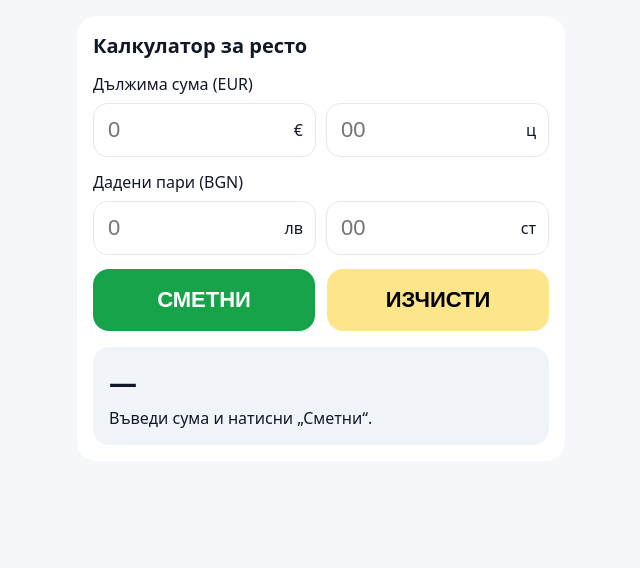
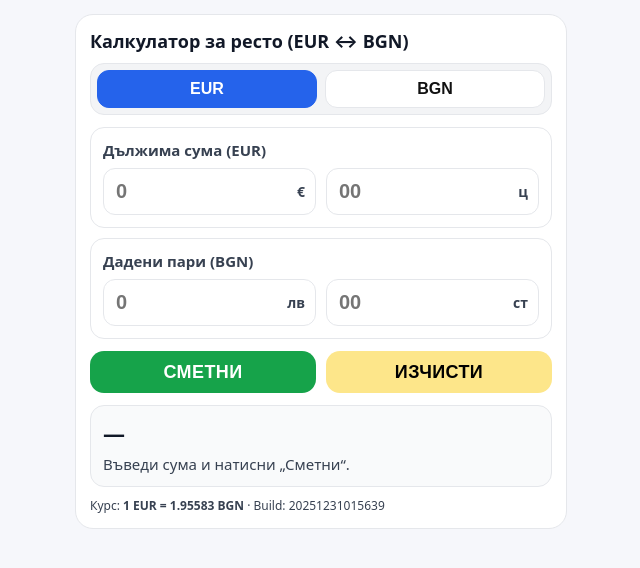
Before and after one commit to okouzov/resto, a plain HTML site: page index.html in a window 1280 px wide. Shown: the whole page, without its empty margins (319-959 px from the left). Drawn offline with Linux system fonts and the light colour scheme.

Commit message:
Add files via upload

```diff
--- a/index.html
+++ b/index.html
@@ -5,89 +5,179 @@
 <meta name="viewport" content="width=device-width, initial-scale=1">
 <title>Ресто</title>
 
-<meta name="theme-color" content="#16a34a">
+<meta name="theme-color" content="#2563eb">
 <meta name="apple-mobile-web-app-capable" content="yes">
 <meta name="apple-mobile-web-app-title" content="Ресто">
 
-<link rel="manifest" href="manifest.webmanifest?v=20251231014510">
+<link rel="manifest" href="manifest.webmanifest?v=20251231015639">
 <link rel="icon" href="icon-192.png">
 <link rel="apple-touch-icon" href="icon-192.png">
 
 <style>
 :root{
-  --bg:#f6f7fb;--card:#fff;--text:#111827;--muted:#374151;
+  --bg:#f6f7fb;
+  --card:#fff;
+  --text:#111827;
+  --muted:#374151;
   --border:#e5e7eb;
+  --blue:#2563eb;
+  --danger:#b91c1c;
   --green:#16a34a;
   --yellow:#fde68a;
-  --danger:#b91c1c;
 }
 *{box-sizing:border-box}
-body{margin:0;font-family:system-ui;background:var(--bg);color:var(--text)}
-.wrap{max-width:520px;margin:0 auto;padding:16px}
-.card{background:var(--card);border-radius:20px;padding:16px}
-h1{font-size:20px;margin:0 0 14px}
+body{
+  margin:0;
+  font-family: system-ui, -apple-system, Segoe UI, Roboto, Helvetica, Arial;
+  background:var(--bg);
+  color:var(--text);
+}
+.wrap{max-width:520px;margin:0 auto;padding:14px}
+.card{
+  background:var(--card);
+  border:1px solid var(--border);
+  border-radius:18px;
+  padding:14px;
+}
+h1{font-size:18px;margin:0 0 10px}
 
-.label{font-size:16px;margin-bottom:8px}
-.unit{font-size:16px}
+/* Toggle */
+.seg{
+  display:grid;
+  grid-template-columns:1fr 1fr;
+  gap:8px;
+  padding:6px;
+  border:1px solid var(--border);
+  border-radius:14px;
+  background:#f3f4f6;
+  margin: 8px 0 12px;
+}
+.seg button{
+  border:1px solid var(--border);
+  background:#fff;
+  color:#111;
+  border-radius:12px;
+  padding:10px 0;
+  font-size:16px;
+  font-weight:800;
+  line-height:1;
+  display:flex;
+  align-items:center;
+  justify-content:center;
+}
+.seg button.active-eur{
+  background:var(--blue);
+  border-color:var(--blue);
+  color:#fff;
+}
+.seg button:active{transform:scale(.99)}
 
-.section{margin-bottom:14px}
-.row{display:flex;gap:10px}
+/* Sections / fields */
+.section{
+  border:1px solid var(--border);
+  border-radius:14px;
+  padding:12px;
+  background:#fff;
+  margin-bottom:10px;
+}
+.section.error{
+  border-color:var(--danger);
+  background:#fff5f5;
+}
+.label{
+  font-size:15px;
+  font-weight:700;
+  color:var(--muted);
+  margin:0 0 8px;
+}
+.row{
+  display:flex;
+  gap:10px;
+  align-items:center;
+  flex-wrap:nowrap;
+}
+.field{
+  flex:1;
+  display:flex;
+  align-items:center;
+  gap:8px;
+  border:1px solid var(--border);
+  border-radius:12px;
+  padding:10px 10px;
+  min-width:0;
+  background:#fff;
+}
+.field input{
+  width:100%;
+  min-width:0;
+  border:0;
+  outline:none;
+  font-size:20px;       /* по-едри цифри */
+  font-weight:800;
+  background:transparent;
+}
+.unit{
+  font-size:14px;
+  font-weight:800;
+  color:var(--muted);
+  white-space:nowrap;
+}
 
-.field{flex:1;display:flex;align-items:center;gap:8px;
-border:1px solid var(--border);border-radius:14px;padding:12px}
-.field input{width:100%;border:0;font-size:22px;outline:none}
-
-.actions{display:flex;gap:12px;margin-top:14px}
+/* Buttons */
+.actions{display:flex;gap:10px;margin-top:12px}
 .btn{
   flex:1;
-  border-radius:16px;
-  padding:18px;
-  font-size:22px;
-  font-weight:800;
-  border:none;
+  border:none;             /* без рамка */
+  border-radius:14px;
+  padding:12px 12px;       /* нормален размер, не „гигантски“ */
+  font-size:18px;          /* по-едър надпис */
+  font-weight:900;
+  line-height:1;
+  display:flex;            /* надписът да „запълва“ полезната площ */
+  align-items:center;
+  justify-content:center;
+  letter-spacing:.4px;
 }
-.btn.primary{
-  background:var(--green);
-  color:#fff;
+.btn.primary{background:var(--green); color:#fff;}
+.btn.secondary{background:var(--yellow); color:#000;}
+.btn:active{transform:scale(.99)}
+
+/* Result */
+.result{
+  margin-top:12px;
+  padding:12px;
+  border-radius:14px;
+  border:1px solid var(--border);
+  background:#f9fafb;
 }
-.btn.secondary{
-  background:var(--yellow);
-  color:#000;
-}
+.big{font-size:22px;font-weight:900}
+.sub{font-size:15px;color:var(--muted);margin-top:6px}
+.warn{color:var(--danger);font-weight:800}
+.ok{color:#065f46;font-weight:800}
 
-.result{
-  margin-top:16px;
-  padding:16px;
-  border-radius:16px;
-  background:#f1f5f9;
-}
-.big{font-size:28px;font-weight:900}
-.sub{font-size:16px;margin-top:6px}
-
-.section.error{
-  background:#fff5f5;
-  border-radius:16px;
-  padding:12px;
-}
-.warn{color:var(--danger);font-weight:700}
+.hint{margin-top:10px;font-size:12px;color:var(--muted)}
 </style>
 </head>
 <body>
 <div class="wrap">
   <div class="card">
+    <h1>Калкулатор за ресто (EUR ↔ BGN)</h1>
 
-<h1>Калкулатор за ресто</h1>
+    <div class="seg" role="tablist" aria-label="Дължима сума">
+      <button id="tabEur" class="active-eur" type="button" role="tab" aria-selected="true">EUR</button>
+      <button id="tabBgn" type="button" role="tab" aria-selected="false">BGN</button>
+    </div>
 
     <div class="section" id="dueSection">
-<div class="label">Дължима сума (EUR)</div>
+      <div class="label" id="dueLabel">Дължима сума (EUR)</div>
       <div class="row">
         <div class="field">
-    <input id="dueMajor" inputmode="numeric" placeholder="0">
-    <span class="unit">€</span>
+          <input id="dueMajor" inputmode="numeric" pattern="[0-9]*" placeholder="0" aria-label="Дължима сума - основна" />
+          <span class="unit" id="dueMajorUnit">€</span>
         </div>
         <div class="field">
-    <input id="dueMinor" inputmode="numeric" placeholder="00">
-    <span class="unit">ц</span>
+          <input id="dueMinor" inputmode="numeric" pattern="[0-9]*" placeholder="00" aria-label="Дължима сума - стотинки/центове" />
+          <span class="unit" id="dueMinorUnit">ц</span>
         </div>
       </div>
     </div>
@@ -96,80 +186,153 @@ border:1px solid var(--border);border-radius:14px;padding:12px}
       <div class="label">Дадени пари (BGN)</div>
       <div class="row">
         <div class="field">
-    <input id="paidLev" inputmode="numeric" placeholder="0">
+          <input id="paidLev" inputmode="numeric" pattern="[0-9]*" placeholder="0" aria-label="Дадени лева" />
           <span class="unit">лв</span>
         </div>
         <div class="field">
-    <input id="paidSt" inputmode="numeric" placeholder="00">
+          <input id="paidSt" inputmode="numeric" pattern="[0-9]*" placeholder="00" aria-label="Дадени стотинки" />
           <span class="unit">ст</span>
         </div>
       </div>
     </div>
 
     <div class="actions">
-<button class="btn primary" id="calcBtn">СМЕТНИ</button>
-<button class="btn secondary" id="clearBtn">ИЗЧИСТИ</button>
+      <button class="btn primary" id="calcBtn" type="button">СМЕТНИ</button>
+      <button class="btn secondary" id="clearBtn" type="button">ИЗЧИСТИ</button>
     </div>
 
-<div class="result">
+    <div class="result" aria-live="polite">
       <div class="big" id="resultMain">—</div>
       <div class="sub" id="resultSub">Въведи сума и натисни „Сметни“.</div>
     </div>
 
+    <div class="hint">Курс: <strong>1 EUR = 1.95583 BGN</strong> · Build: <span id="buildTag">20251231015639</span></div>
   </div>
 </div>
 
 <script>
-const RATE=1.95583;
-const dueSection=document.getElementById('dueSection');
-const dueMajor=document.getElementById('dueMajor');
-const dueMinor=document.getElementById('dueMinor');
-const paidLev=document.getElementById('paidLev');
-const paidSt=document.getElementById('paidSt');
-const resultMain=document.getElementById('resultMain');
-const resultSub=document.getElementById('resultSub');
+const RATE = 1.95583;
 
-function n(v){return parseInt(v||'0',10)||0}
-function norm(el){
-  let v=el.value.replace(/\D/g,'');
-  if(v.length===1)v='0'+v;
-  if(v.length>2)v=v.slice(-2);
-  el.value=v;
+const tabEur = document.getElementById('tabEur');
+const tabBgn = document.getElementById('tabBgn');
+
+const dueSection = document.getElementById('dueSection');
+const dueLabel = document.getElementById('dueLabel');
+const dueMajorUnit = document.getElementById('dueMajorUnit');
+const dueMinorUnit = document.getElementById('dueMinorUnit');
+
+const dueMajor = document.getElementById('dueMajor');
+const dueMinor = document.getElementById('dueMinor');
+const paidLev  = document.getElementById('paidLev');
+const paidSt   = document.getElementById('paidSt');
+
+const resultMain = document.getElementById('resultMain');
+const resultSub  = document.getElementById('resultSub');
+
+let dueMode = 'EUR';
+
+function numOrZero(v){
+  v = (v ?? '').toString().trim();
+  if(v === '') return 0;
+  const cleaned = v.replace(/[^0-9]/g,'');
+  return cleaned === '' ? 0 : parseInt(cleaned, 10);
 }
-[dueMinor,paidSt].forEach(e=>e.addEventListener('blur',()=>norm(e)));
+function normalizeMinor(el){
+  // 5 -> 05, 123 -> 23
+  let v = (el.value || '').replace(/\D/g,'');
+  if(v === '') { el.value = ''; return; }
+  if(v.length === 1) v = '0' + v;
+  if(v.length > 2) v = v.slice(-2);
+  el.value = v;
+}
+[dueMinor, paidSt].forEach(el=>{
+  el.addEventListener('input', ()=>{
+    // live: keep only digits, limit to last 2 (without padding yet)
+    let v = el.value.replace(/\D/g,'');
+    if(v.length > 2) v = v.slice(-2);
+    el.value = v;
+  });
+  el.addEventListener('blur', ()=>normalizeMinor(el)); // blur: pad to 2 digits
+});
 
-document.getElementById('calcBtn').onclick=()=>{
+function setMode(mode){
+  dueMode = mode;
+  const eur = mode === 'EUR';
+
+  tabEur.classList.toggle('active-eur', eur);
+  tabBgn.classList.toggle('active-eur', !eur);
+  tabEur.setAttribute('aria-selected', eur ? 'true' : 'false');
+  tabBgn.setAttribute('aria-selected', !eur ? 'true' : 'false');
+
+  dueLabel.textContent = eur ? 'Дължима сума (EUR)' : 'Дължима сума (BGN)';
+  dueMajorUnit.textContent = eur ? '€' : 'лв';
+  dueMinorUnit.textContent = eur ? 'ц' : 'ст';
+}
+tabEur.addEventListener('click', ()=>setMode('EUR'));
+tabBgn.addEventListener('click', ()=>setMode('BGN'));
+
+document.getElementById('calcBtn').addEventListener('click', ()=>{
   dueSection.classList.remove('error');
-  if(!dueMajor.value&&!dueMinor.value){
+
+  const dMajorRaw = dueMajor.value;
+  const dMinorRaw = dueMinor.value;
+  if((dMajorRaw ?? '').trim() === '' && (dMinorRaw ?? '').trim() === ''){
     dueSection.classList.add('error');
-    resultSub.innerHTML='<span class="warn">Моля, въведи дължима сума.</span>';
+    resultMain.textContent = '—';
+    resultSub.innerHTML = '<span class="warn">Моля, въведи дължимата сума.</span>';
+    dueMajor.focus();
     return;
   }
-  const due=n(dueMajor.value)*100+n(dueMinor.value);
-  const paid=n(paidLev.value)*100+n(paidSt.value);
-  const dueBGN=Math.round((due/100)*RATE*100);
-  const change=paid-dueBGN;
-  const eur=Math.round((change/100)/RATE*100);
-  if(change<0){
-    resultMain.textContent='НЕДОСТИГ';
-    resultSub.innerHTML='<span class="warn">Дадените пари не стигат.</span>';
+
+  normalizeMinor(dueMinor);
+  normalizeMinor(paidSt);
+
+  const dMajor = numOrZero(dueMajor.value);
+  const dMinor = numOrZero(dueMinor.value);
+  const pLev   = numOrZero(paidLev.value);
+  const pSt    = numOrZero(paidSt.value);
+
+  const paidStot = pLev*100 + (pSt % 100);
+
+  let dueStot;
+  if(dueMode === 'EUR'){
+    const dueEurCents = dMajor*100 + (dMinor % 100);
+    dueStot = Math.round((dueEurCents/100) * RATE * 100);
+  } else {
+    dueStot = dMajor*100 + (dMinor % 100);
+  }
+
+  const changeSt = paidStot - dueStot;
+  const changeEurCents = Math.round((changeSt/100) / RATE * 100);
+
+  if (navigator.vibrate) navigator.vibrate(15);
+
+  if(changeSt < 0){
+    resultMain.textContent = 'НЕДОСТИГ';
+    resultSub.innerHTML = '<span class="warn">Дадените пари не стигат.</span>';
     return;
   }
-  resultMain.textContent=(eur/100).toFixed(2)+' € ('+(change/100).toFixed(2)+' лв)';
-  resultSub.textContent='Ресто за връщане';
-};
 
-document.getElementById('clearBtn').onclick=()=>{
+  const eurTxt = (changeEurCents/100).toFixed(2).replace('.', ',') + ' €';
+  const bgnTxt = (changeSt/100).toFixed(2).replace('.', ',') + ' лв';
+  resultMain.textContent = eurTxt + ' (' + bgnTxt + ')';
+  resultSub.innerHTML = '<span class="ok">Ресто за връщане.</span>';
+});
+
+document.getElementById('clearBtn').addEventListener('click', ()=>{
   [dueMajor,dueMinor,paidLev,paidSt].forEach(i=>i.value='');
-  resultMain.textContent='—';
-  resultSub.textContent='Въведи сума и натисни „Сметни“.';
   dueSection.classList.remove('error');
-};
+  resultMain.textContent = '—';
+  resultSub.textContent = 'Въведи сума и натисни „Сметни“.';
+  dueMajor.focus();
+});
 
-window.addEventListener('load',()=>dueMajor.focus());
+window.addEventListener('load', ()=>dueMajor.focus());
+setMode('EUR');
+document.getElementById('buildTag').textContent = "20251231015639";
 
-if('serviceWorker'in navigator){
-  navigator.serviceWorker.register('./sw.js?v=20251231014510');
+if('serviceWorker' in navigator){
+  navigator.serviceWorker.register('./sw.js?v=20251231015639');
 }
 </script>
 </body>
```
Also changed, not shown: sw.js (+44 -1 lines), icon-192.png, icon-512.png, manifest.webmanifest. Lines whose indentation alone changed are shown as unchanged.
